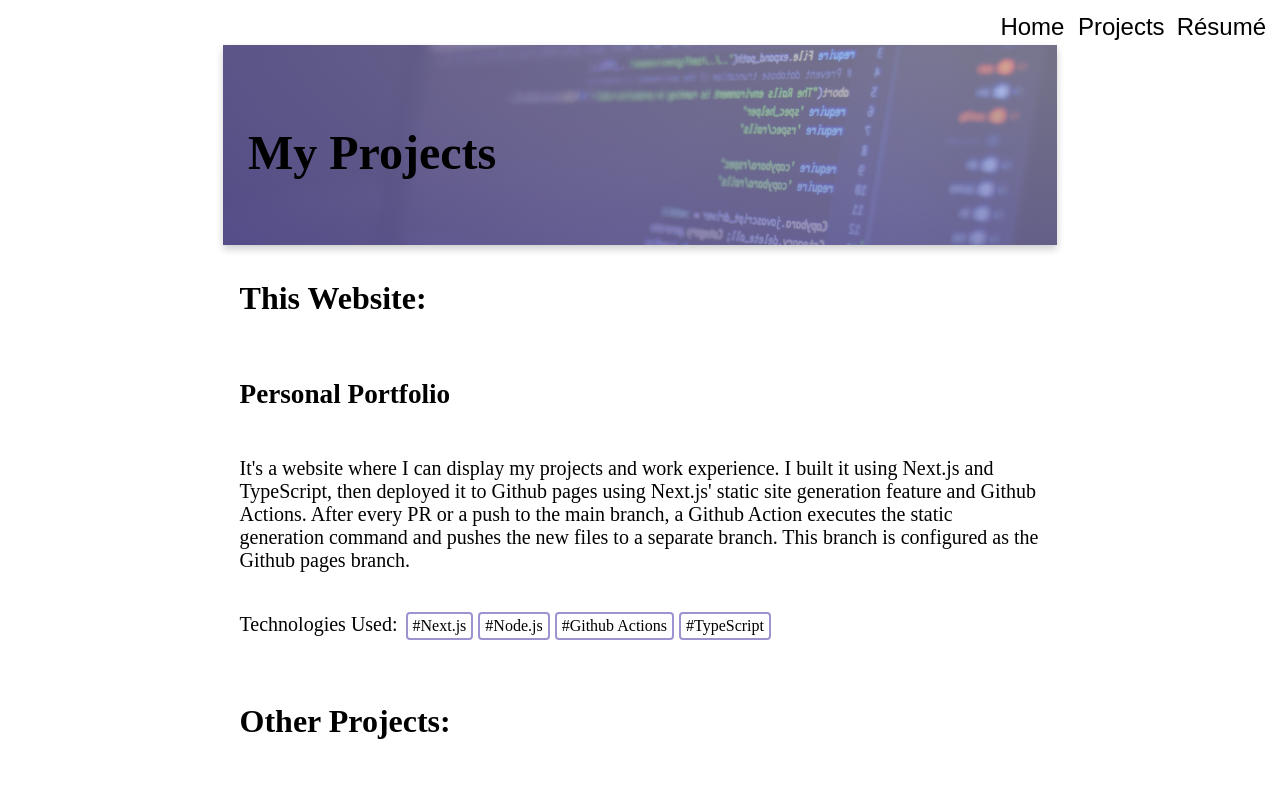
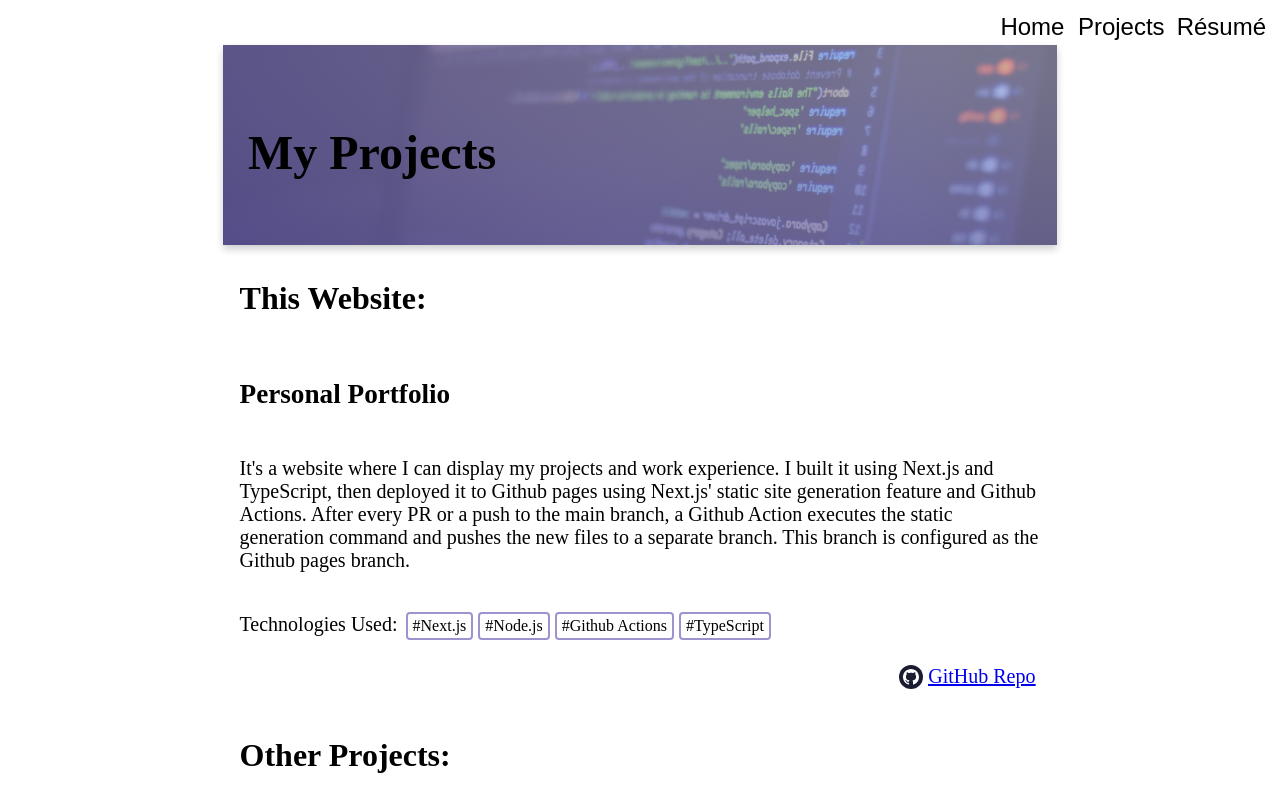
Before and after one commit to durid-ah/durid-ah.github.io, a Next.js app: page /projects in a window 1280 px wide. Shown: the top 800 px of the page. Built offline with nearby package versions, Linux system fonts and the light colour scheme.

Commit message:
implemented the button to get to the github repo

```diff
--- a/component/project_card.module.css
+++ b/component/project_card.module.css
@@ -28,3 +28,32 @@
    flex-wrap: wrap;
    gap: 5px;
 }
+
+.projectLinks {
+   display: flex;
+   justify-content: flex-end;
+}
+
+.link {
+   display: flex;
+   align-content: center;
+   gap: 5px;
+   padding: 5px;
+}
+
+.linkImage {
+   margin: auto;
+   height: 24px;
+   width: 24px;
+   flex-shrink: 0;
+   border-radius: 50%;
+   overflow: hidden;
+}
+
+.label {
+   white-space: nowrap;
+   font-weight: 500;
+   font-size: 1.25rem;
+   color: var(--main-dark);
+   text-decoration: underline;
+}
--- a/component/project_card.tsx
+++ b/component/project_card.tsx
@@ -1,6 +1,9 @@
 import Project from "../models/project";
+import TechChip from "./tech_chip";
+
 import styles from "./project_card.module.css";
-import TechChip from "./tech_chip";
+import { default as GitHubSvg } from "../images/iconmonstr-github-2.svg";
+import React from "react";
 
 type ProjectCardProps = {
    project: Project
@@ -22,6 +25,19 @@ const ProjectCard: React.FC<ProjectCardProps> = ({project}) => {
                }
             </span>
          </p>
+         <div className={styles.projectLinks}>
+            {
+               project.github &&
+               <a href={project.github} target="_blank" className={styles.link}>
+                  <div className={styles.linkImage}>
+                     <GitHubSvg height={24} width={24}/>
+                  </div>
+                  <div className={styles.label}>
+                     GitHub Repo
+                  </div>
+               </a>
+            }
+         </div>
       </div>
    )
 }
```
